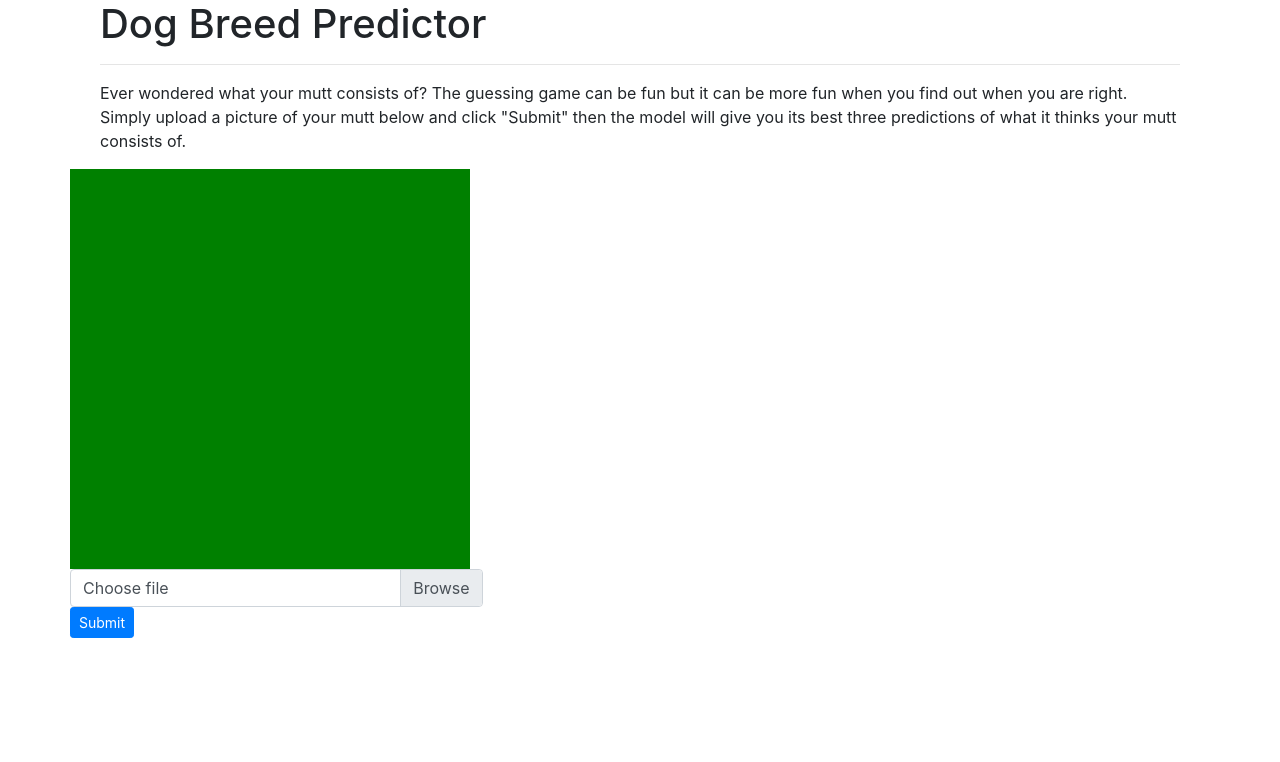
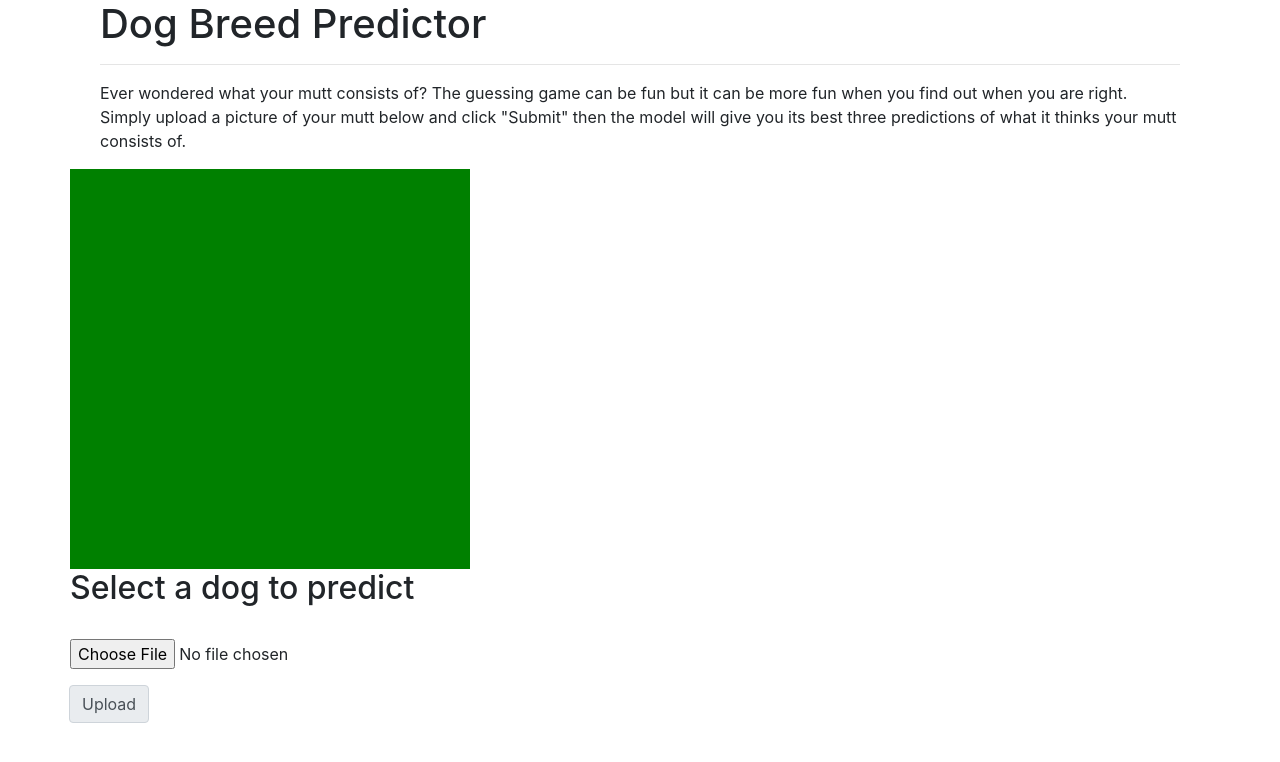
Before and after one commit to LuLu-89/dog_predictor, a plain HTML site: page templates/index.html in a window 1280 px wide. Drawn offline with nearby package versions, Linux system fonts and the light colour scheme; files that its build step writes are made by us from their sources.

Commit message:
submit still don't do nothing yet

```diff
--- a/templates/index.html
+++ b/templates/index.html
@@ -37,15 +37,28 @@
             </div>
         </div>
         <div class="row">
-            <form action='/uploads/<path:filename>"' method='POST'>
-                <div class="custom-file">
-                    <input type="file" class="custom-file-input" id="customFile">
-                    <label class="custom-file-label" for="customFile">Choose file</label>
+            <h2>Select a dog to predict</h2>
+        </div>
+        <div class="row">
+            <form>
+                <div class="form-group">
+                    <label for="exampleFormControlFile1"></label>
+                    <input type="file"
+                        class="form-control-file"
+                        id="exampleFormControlFile1">
                 </div>
-                <button type="button" class="btn btn-primary btn-sm">Submit</button>
+                <div class="input-group-append"
+                    method="POST"
+                    action="/uploads/<path:filename>">
+                    <input type="submit"
+                        value="Upload"
+                        class="input-group-text "
+                        name="Submit ">
             </form>
         </div>
     </div>
+
+
 </body>
 
 </html>
```
